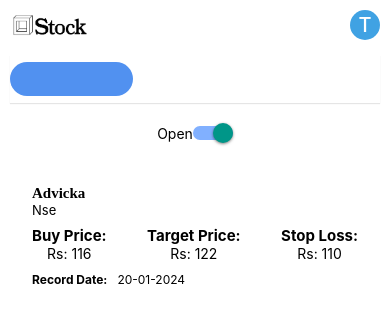
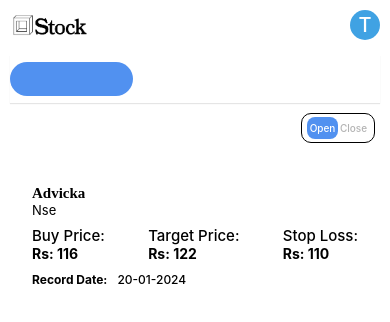
Before and after one commit to Zenithcodes/trade_app_frontend, a React Native app: screen /Home in a window 390 px wide. Shown: the top 322 px of the page. Built offline with nearby package versions, Linux system fonts and the light colour scheme.

Commit message:
add toggleSwitch

```diff
--- a/src/components/common/StockCard.tsx
+++ b/src/components/common/StockCard.tsx
@@ -15,15 +15,15 @@ const StockCard = ({ name, targetPrice, stopLoss, buyPrice, createdAt }: any) =>
             <StockPriceConttainer>
                 <StockPriceName>
                     <StockPriceData>Buy Price:</StockPriceData>
-                    <Text>Rs: {buyPrice}</Text>
+                    <Text style={{fontWeight:'700'}}>Rs: {buyPrice}</Text>
                 </StockPriceName>
                 <StockPriceName>
                     <StockPriceData>Target Price:</StockPriceData>
-                    <Text>Rs: {targetPrice}</Text>
+                    <Text style={{fontWeight:'700'}}>Rs: {targetPrice}</Text>
                 </StockPriceName>
                 <StockPriceName>
                     <StockPriceData>Stop Loss:</StockPriceData>
-                    <Text>Rs: {stopLoss}</Text>
+                    <Text style={{fontWeight:'700'}}>Rs: {stopLoss}</Text>
                 </StockPriceName>
             </StockPriceConttainer>
             <StockRecordDate>
@@ -67,14 +67,14 @@ justify-content: space-between;
 const StockPriceName = styled(View)`
  display: flex;
  flex-direction: column;
- justify-content: center;
-  align-items: center;
+ justify-content: start;
+align-items: start;
  padding:0;
 margin:0;
 `
 const StockPriceData = styled(Text)`
   font-size: 15px;
-  font-weight: bold;
+  font-weight: 500;
 `
 const StockRecordDate = styled(View)`
   display: flex;
@@ -88,4 +88,5 @@ font-weight: bold;
 `
 const StockRecordDateTime = styled(Text)`
 font-size: 12px;
+font-weight:500;
 `
--- a/src/components/index.ts
+++ b/src/components/index.ts
@@ -3,10 +3,12 @@ import IntraDay from "./intra-day";
 import ShortTerm from "./short-term";
 import LongTerm from "./long-term";
 import MainHeader from "./main-header";
+import ToggleSwitch from "./toggleSwitch";
 export {
     StockList,
     IntraDay,
     ShortTerm,
     LongTerm,
-    MainHeader
+    MainHeader,
+    ToggleSwitch
 }
--- a/src/components/intra-day/index.tsx
+++ b/src/components/intra-day/index.tsx
@@ -2,6 +2,8 @@ import React, { useState } from "react";
 import { View, Switch, Text } from "react-native";
 import StockCard from "../common/StockCard";
 import styled from "styled-components/native";
+import { ToggleSwitch } from "..";
+import { SwitchComponent } from "../../shared/styled-component";
 
 interface Stock {
     name: string;
@@ -13,12 +15,7 @@ interface Stock {
 }
 
 const IntraDay: React.FC = () => {
-    const [showData, setShowData] = useState<boolean>(true);
-
-    const toggleData = () => {
-        setShowData(!showData);
-    };
-
+    const [tradeSelectedTab, setTradeSelectedTab] = useState(0);
     const stockData: Stock[] = [
         {
             name: "advicka",
@@ -37,19 +34,12 @@ const IntraDay: React.FC = () => {
             createdAt: "20-01-2024"
         }
     ];
-    const filteredStockData = showData ? stockData.filter(stock => stock.status === "open") : stockData.filter(stock => stock.status === "close");
+    const filteredStockData = tradeSelectedTab === 0 ? stockData.filter(stock => stock.status === "open") : stockData.filter(stock => stock.status === "close");
     console.log(filteredStockData)
     return (
         <IntradayStockList>
             <SwitchComponent>
-            <Text>{showData ? "Open" : "Close"}</Text>
-                <Switch
-                    trackColor={{ false: "#767577", true: "#81b0ff" }}
-                    thumbColor={showData ? "#f5dd4b" : "#f4f3f4"}
-                    ios_backgroundColor="#3e3e3e"
-                    onValueChange={toggleData}
-                    value={showData}
-                />
+                <ToggleSwitch setTradeSelectedTab={setTradeSelectedTab} />
             </SwitchComponent>
             {filteredStockData.map((stock, index) => (
                 <StockCard
@@ -72,14 +62,3 @@ height: 100%;
 background: white;
 transition: all 0.5s ease-in-out; /* Smooth transition */
 `
-const SwitchComponent = styled(View)`
-width: 100%;
-margin-top: 10px;
-display: flex;
-flex-direction: row;
-justify-content: center;
-align-items: center;
-padding: 10px;
-border-radius: 8px;
-transition: all 0.5s ease-in-out; /* Smooth transition */
-`
--- a/src/components/long-term/index.tsx
+++ b/src/components/long-term/index.tsx
@@ -2,13 +2,12 @@ import { Text, View, Switch } from "react-native"
 import StockCard from "../common/StockCard"
 import styled from "styled-components/native"
 import { useState } from "react";
+import { ToggleSwitch } from "..";
+import { SwitchComponent } from "../../shared/styled-component";
 
 const LongTerm = () => {
-    const [showData, setShowData] = useState<boolean>(true);
+    const [tradeSelectedTab, setTradeSelectedTab] = useState(0);
 
-    const toggleData = () => {
-        setShowData(!showData);
-    };
     const stockData =
         [{
             name: "Tcs",
@@ -26,20 +25,13 @@ const LongTerm = () => {
             status: "open",
             createdAt: "20-01-2024"
         }]
-        const filteredStockData = showData ? stockData.filter(stock => stock.status === "open") : stockData.filter(stock => stock.status === "close");
+    const filteredStockData = tradeSelectedTab === 0 ? stockData.filter(stock => stock.status === "open") : stockData.filter(stock => stock.status === "close");
     return (
         <LongStockList>
-             <SwitchComponent>
-            <Text>{showData ? "Open" : "Close"}</Text>
-                <Switch
-                    trackColor={{ false: "#767577", true: "#81b0ff" }}
-                    thumbColor={showData ? "#f5dd4b" : "#f4f3f4"}
-                    ios_backgroundColor="#3e3e3e"
-                    onValueChange={toggleData}
-                    value={showData}
-                />
+            <SwitchComponent>
+                <ToggleSwitch setTradeSelectedTab={setTradeSelectedTab} />
             </SwitchComponent>
-               {filteredStockData.map((stock, index) => (
+            {filteredStockData.map((stock, index) => (
                 <StockCard
                     key={index}
                     name={stock.name}
@@ -59,14 +51,3 @@ width:100%;
 height: 100%;
 background: white;
 `
-const SwitchComponent = styled(View)`
-width: 100%;
-margin-top: 10px;
-display: flex;
-flex-direction: row;
-justify-content: center;
-align-items: center;
-padding: 10px;
-border-radius: 8px;
-transition: all 0.5s ease-in-out; /* Smooth transition */
-`
--- a/src/components/short-term/index.tsx
+++ b/src/components/short-term/index.tsx
@@ -2,12 +2,11 @@ import { Switch, Text, View } from "react-native"
 import StockCard from "../common/StockCard"
 import styled from "styled-components/native"
 import { useState } from "react";
+import { ToggleSwitch } from "..";
+import { SwitchComponent } from "../../shared/styled-component";
 
-const ShortTerm = () =>{
-    const [showData, setShowData] = useState<boolean>(true);
-    const toggleData = () => {
-        setShowData(!showData);
-    };
+const ShortTerm = () => {
+    const [tradeSelectedTab, setTradeSelectedTab] = useState(0);
     const stockData = [
         {
             name: "JK Tyre & Industries",
@@ -18,20 +17,13 @@ const ShortTerm = () =>{
             createdAt: "20-01-2024"
         }
     ]
-    const filteredStockData = showData ? stockData.filter(stock => stock.status === "open") : stockData.filter(stock => stock.status === "close");
-    return(
-      <ShortStockList>
-         <SwitchComponent>
-            <Text>{showData ? "Open" : "Close"}</Text>
-                <Switch
-                    trackColor={{ false: "#767577", true: "#81b0ff" }}
-                    thumbColor={showData ? "#f5dd4b" : "#f4f3f4"}
-                    ios_backgroundColor="#3e3e3e"
-                    onValueChange={toggleData}
-                    value={showData}
-                />
+    const filteredStockData = tradeSelectedTab === 0 ? stockData.filter(stock => stock.status === "open") : stockData.filter(stock => stock.status === "close");
+    return (
+        <ShortStockList>
+            <SwitchComponent>
+                <ToggleSwitch setTradeSelectedTab={setTradeSelectedTab} />
             </SwitchComponent>
-         {filteredStockData.map((stock, index) => (
+            {filteredStockData.map((stock, index) => (
                 <StockCard
                     key={index}
                     name={stock.name}
@@ -41,7 +33,7 @@ const ShortTerm = () =>{
                     createdAt={stock.createdAt}
                 />
             ))}
-      </ShortStockList>
+        </ShortStockList>
     )
 }
 
@@ -52,14 +44,3 @@ height: 100%;
 background: white;
 transition: all 0.5s ease-in-out;
 `
-const SwitchComponent = styled(View)`
-width: 100%;
-margin-top: 10px;
-display: flex;
-flex-direction: row;
-justify-content: center;
-align-items: center;
-padding: 10px;
-border-radius: 8px;
-transition: all 0.5s ease-in-out; /* Smooth transition */
-`
--- /dev/null
+++ b/src/components/toggleSwitch/index.tsx
@@ -0,0 +1,26 @@
+import React, { useState } from 'react'
+import { Text, TouchableOpacity, View } from 'react-native'
+
+const ToggleSwitch = ({ setTradeSelectedTab }: any) => {
+    const [selectedTab, setSelectedTab] = useState(0)
+    const handleSelectedTab = (value: any) => {
+        setTradeSelectedTab(value)
+        setSelectedTab(value)
+    }
+    return (
+        <View style={{ width: "20%", height: 30, borderRadius: 10, borderWidth: 0.5, flexDirection: "row", alignItems: "center", paddingLeft: 5, paddingRight: 5, backgroundColor: "white" }}>
+            <TouchableOpacity style={{ width: "50%", height: 22, backgroundColor: selectedTab === 0 ? '#5191f0' : 'white', borderRadius: 8, justifyContent: "center", alignItems: "center" }} onPress={() => handleSelectedTab(0)}>
+                <Text style={{ color: selectedTab === 0 ? "#fff" : "#b3b3b3", fontSize: 10, fontWeight: '500' }}>
+                    Open
+                </Text>
+            </TouchableOpacity>
+            <TouchableOpacity style={{ width: "50%", height: 22, backgroundColor: selectedTab === 1 ? '#5191f0' : 'white', borderRadius: 8, justifyContent: "center", alignItems: "center" }} onPress={() => handleSelectedTab(1)}>
+                <Text style={{ color: selectedTab === 1 ? "#fff" : "#b3b3b3", fontSize: 10, fontWeight: '500' }}>
+                    Close
+                </Text>
+            </TouchableOpacity>
+        </View>
+    )
+}
+
+export default ToggleSwitch
--- /dev/null
+++ b/src/shared/styled-component/index.tsx
@@ -0,0 +1,13 @@
+import { View } from "react-native"
+import styled from "styled-components/native"
+
+export const SwitchComponent = styled(View)`
+width: 100%;
+margin-left: -5px;
+display: flex;
+flex-direction: row;
+justify-content: flex-end;
+padding: 10px;
+border-radius: 8px;
+transition: all 0.5s ease-in-out; /* Smooth transition */
+`
```
